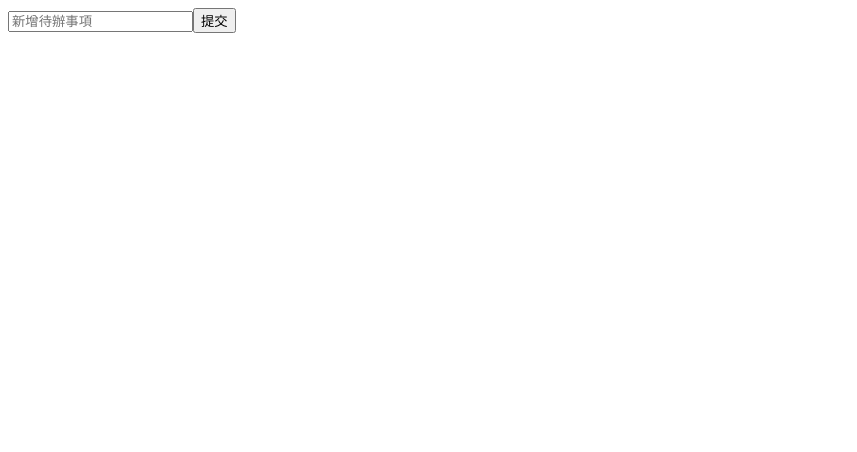
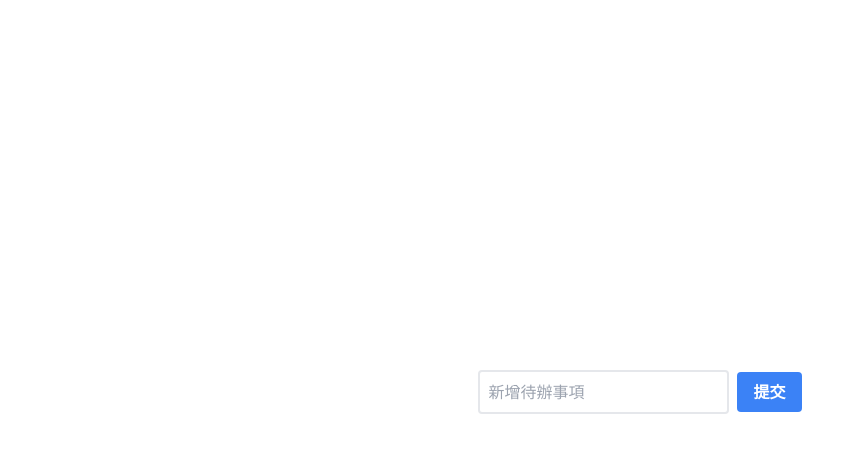
Before and after one commit to koko1108/react_todolist, a React (Create React App) app: page / in a window 1280 px wide. Shown: the top 452 px of the page, without its empty margins (0-857 px from the left). Built offline with nearby package versions, Linux system fonts and the light colour scheme.

Commit message:
加上樣式

```diff
--- a/package.json
+++ b/package.json
@@ -6,9 +6,12 @@
     "@testing-library/jest-dom": "^5.17.0",
     "@testing-library/react": "^13.4.0",
     "@testing-library/user-event": "^13.5.0",
+    "autoprefixer": "^10.4.16",
+    "postcss": "^8.4.33",
     "react": "^18.2.0",
     "react-dom": "^18.2.0",
     "react-scripts": "5.0.1",
+    "tailwindcss": "^3.4.1",
     "web-vitals": "^2.1.4"
   },
   "scripts": {
--- /dev/null
+++ b/postcss.config.js
@@ -0,0 +1,6 @@
+module.exports = {
+    plugins: [
+      require('tailwindcss'),
+      require('autoprefixer'),
+    ],
+  }
--- a/src/TodoList.js
+++ b/src/TodoList.js
@@ -30,24 +30,37 @@ function TodoList() {
 
   return (
     <>
-      <div>
+      <div className="flex flex-col items-center justify-center h-screen">
+        <div className="mb-4">
           <input
             type="text"
             value={newTodo}
             onChange={handleInputChange}
             placeholder="新增待辦事項"
+            className="flex-1 p-2 border-2 border-gray-200 rounded mr-2"
           />
-        <button onClick={handleAddTodo}>提交</button>
+          <button
+            className="bg-blue-500 hover:bg-blue-700 text-white font-bold py-2 px-4 rounded transition duration-300"
+            onClick={handleAddTodo}
+          >
+            提交
+          </button>
         </div>
-      <ul>
+        <ul className="list-disc pl-5">
           {todoList.map((todo, index) => (
-          <li key={index}>
-            {todo}
-            <button onClick={() => handleDeleteTodo(index)}>刪除</button>
+            <li key={index} className="mb-2 flex justify-between items-center">
+              <span className="flex-1 pr-2">{todo}</span>
+              <button
+                className="bg-red-500 hover:bg-red-700 text-white font-bold py-1 px-3 rounded text-xs transition duration-300"
+                onClick={() => handleDeleteTodo(index)}
+              >
+                刪除
+              </button>
               {/* 當你需要傳遞一個參數到事件處理函數時（如handleDeleteTodo(index)），你需要用一個函數來包裹它（如onClick={() => handleDeleteTodo(index)}），這樣就可以避免在渲染時立即調用它。 */}
             </li>
           ))}
         </ul>
+      </div>
     </>
   );
 }
--- a/src/index.js
+++ b/src/index.js
@@ -1,6 +1,7 @@
 import React from 'react';
 import ReactDOM from 'react-dom/client';
 import TodoList from './TodoList';
+import './tailwind.css';
 
 const root = ReactDOM.createRoot(document.getElementById('root'));
 root.render(
--- /dev/null
+++ b/src/tailwind.css
@@ -0,0 +1,4 @@
+/* 设置Tailwind的源CSS文件 */
+@tailwind base;
+@tailwind components;
+@tailwind utilities;
--- /dev/null
+++ b/tailwind.config.js
@@ -0,0 +1,11 @@
+/** @type {import('tailwindcss').Config} */
+module.exports = {
+  content: [
+    "./src/**/*.{js,jsx,ts,tsx}", // 适用于所有 JS、JSX、TS、TSX 文件
+    "./public/index.html",        // 如果你在 HTML 文件中也使用了 Tailwind
+  ],
+  theme: {
+    extend: {},
+  },
+  plugins: [],
+}
```
Also changed, not shown: 1 other file (tests, documents, lock files or other folders). Lines whose indentation alone changed are shown as unchanged.
